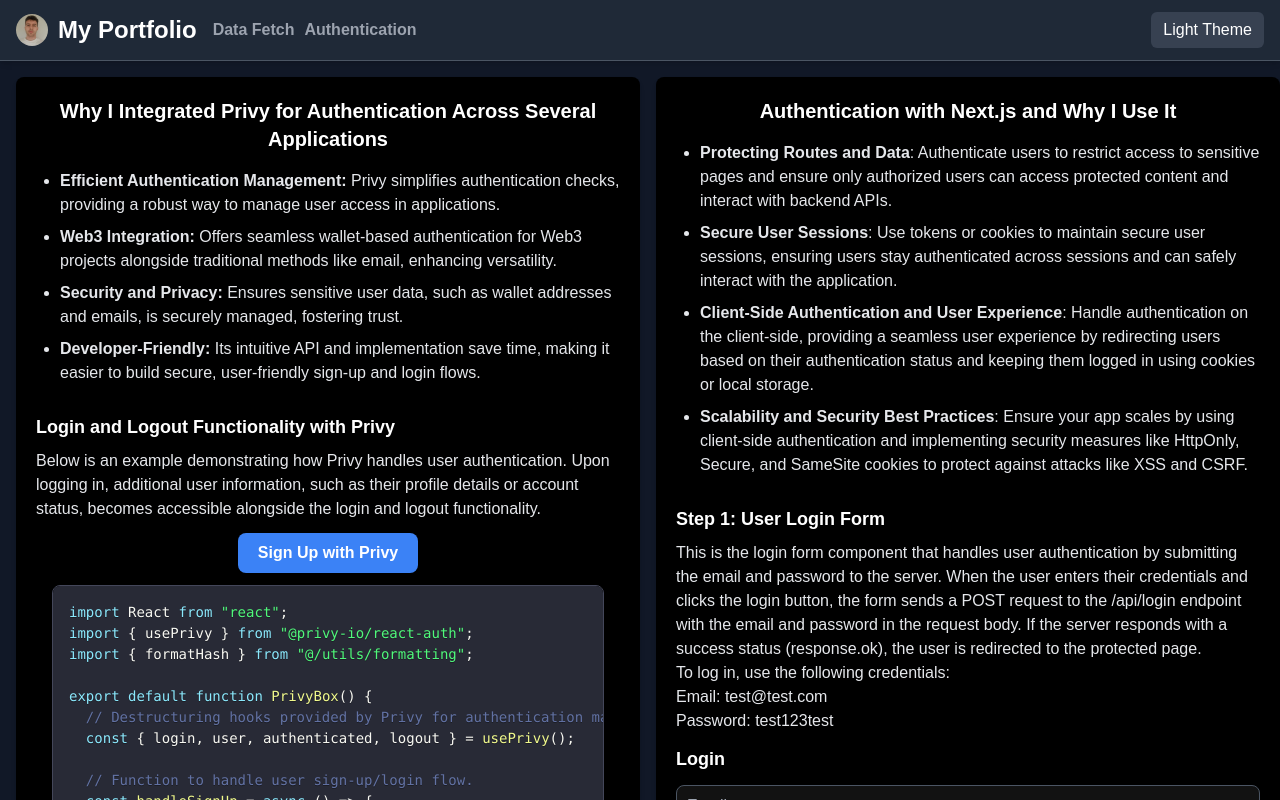
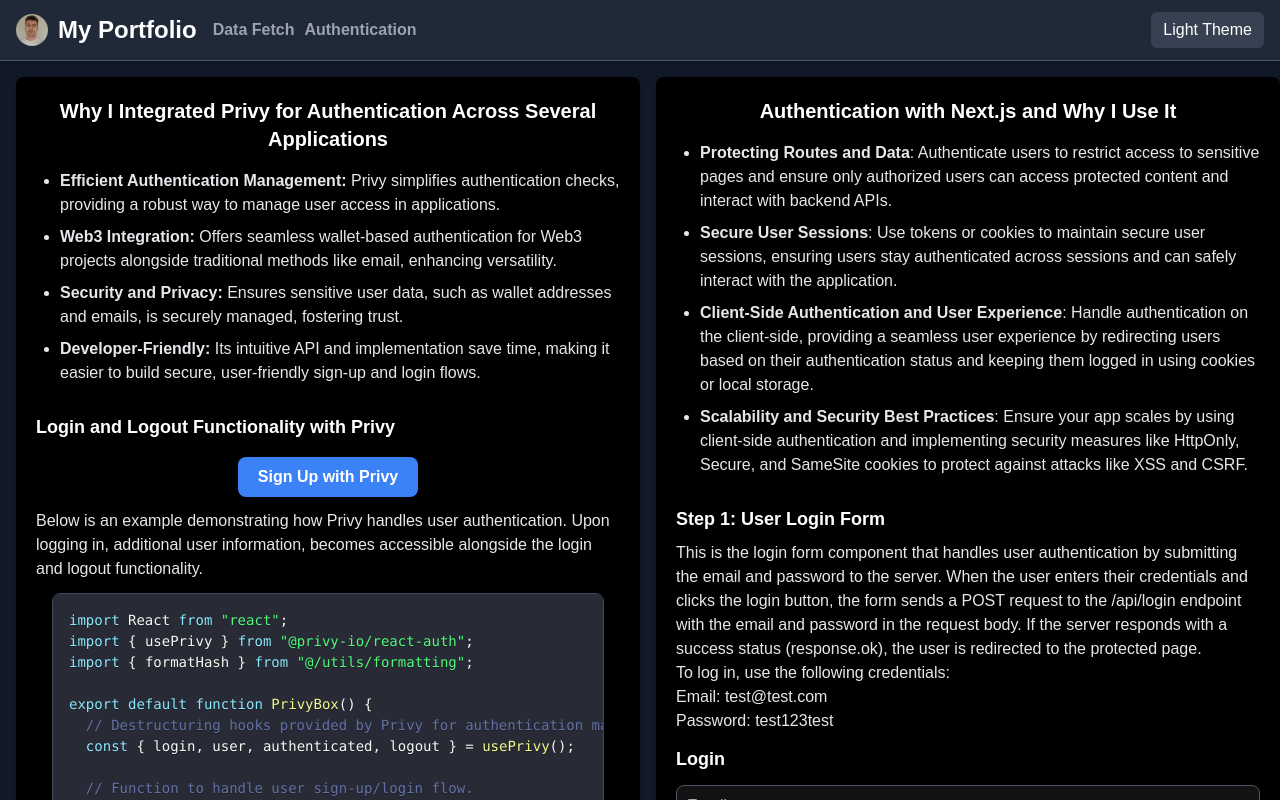
Before and after one commit to ndim99/my-portfolio, a Next.js app: page /auth in a window 1280 px wide. Shown: the top 800 px of the page. Built offline with nearby package versions, Linux system fonts and the light colour scheme; no server answers.

Commit message:
fix: changed text

```diff
--- a/src/components/Auth/Privy/index.tsx
+++ b/src/components/Auth/Privy/index.tsx
@@ -43,15 +43,14 @@
         <h2 className="fontSizeFromXl font-bold text-primary-colors">
           Login and Logout Functionality with Privy
         </h2>
-        <div className="flex flex-col 2xl:gap-4 gap-3">
+        <div className="flex flex-col mt-2 2xl:gap-4 gap-3">
+          {/* PrivyBox component for authentication demonstration */}
+          <LoginLogoutPrivy />
           <p className="fontSizeFromLg text-secondary-colors">
             Below is an example demonstrating how Privy handles user
-            authentication. Upon logging in, additional user information, such
-            as their profile details or account status, becomes accessible
-            alongside the login and logout functionality.
+            authentication. Upon logging in, additional user information,
+            becomes accessible alongside the login and logout functionality.
           </p>
-          {/* PrivyBox component for authentication demonstration */}
-          <LoginLogoutPrivy />
           <CodeSnippet language="typescript" code={privySourceCode} />
         </div>
       </div>
```
